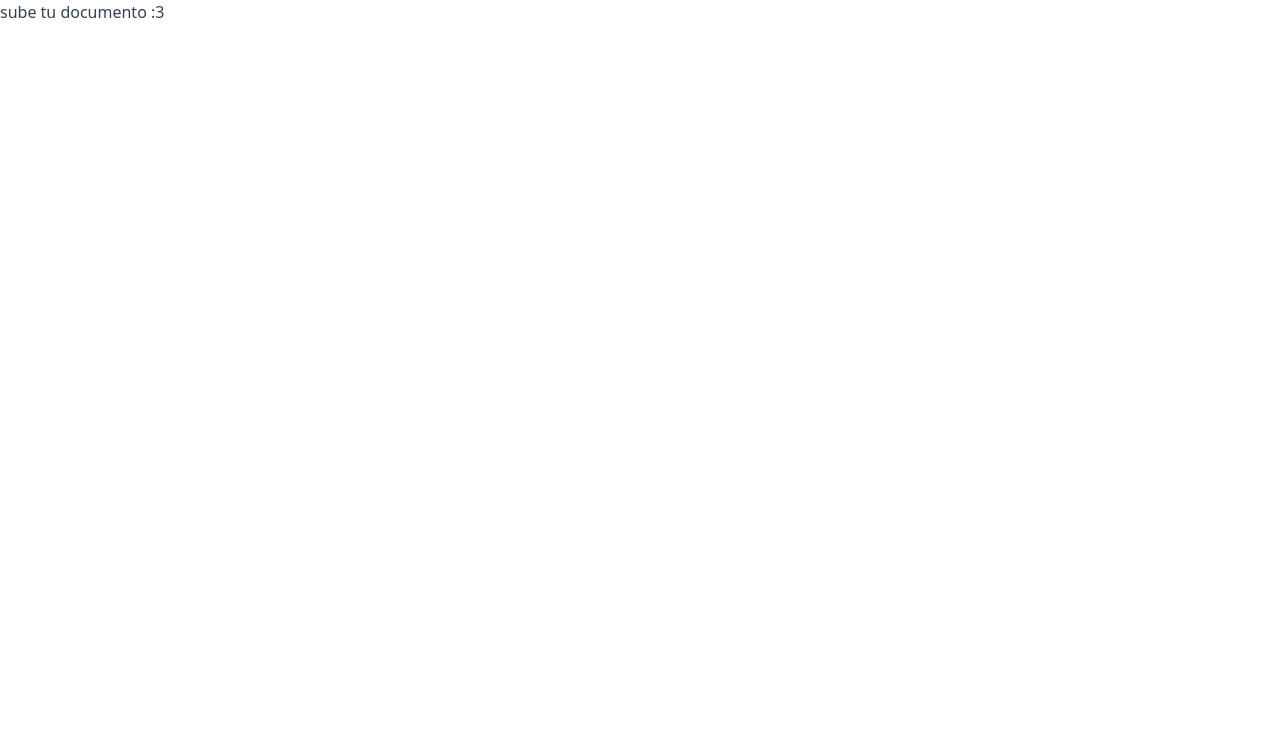
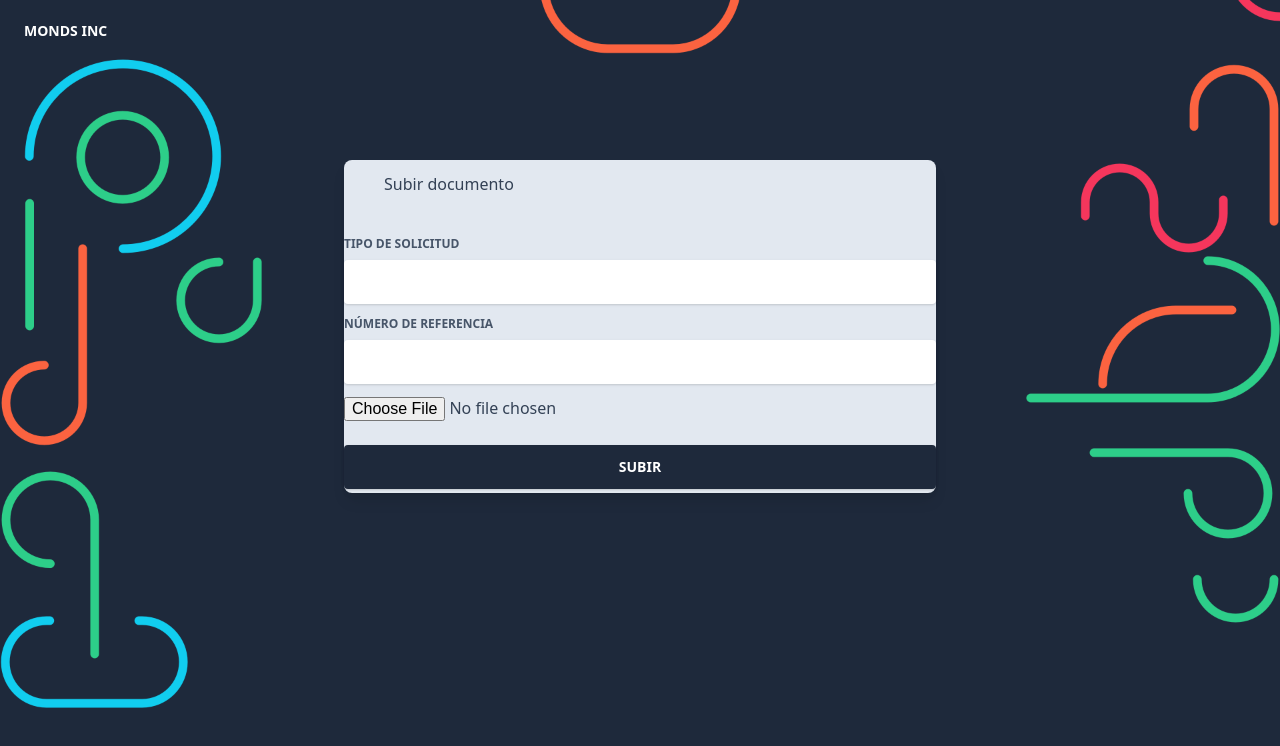
Before and after one commit to SlimShady9/UBOSQUE-INC, a Next.js app in the folder Frontend/: page /user/upload in a window 1280 px wide. Shown: the top 746 px of the page. Built offline with nearby package versions, Linux system fonts and the light colour scheme.

Commit message:
vista de upload con validaciones

```diff
--- a/Frontend/pages/user/upload.js
+++ b/Frontend/pages/user/upload.js
@@ -1,11 +1,61 @@
 import React from "react";
-
+import Auth from "layouts/Auth.js";
 // layout for page
 
 export default function Upload() {
   return (
     <>
-      sube tu documento :3
+     <div className="container mx-auto px-4 h-full">
+        <div className="flex content-center items-center justify-center h-full">
+          <div className="w-full lg:w-6/12 px-4">
+            <div className="relative flex flex-col min-w-0 break-words w-full mb-6 shadow-lg rounded-lg bg-blueGray-200 border-0">
+              <div className="flex-auto px-4 lg:px-10 py-10 pt-0">
+                <div className="text-blueGray-400 text-center mb-3 font-bold"></div>
+                  <h4>Subir documento</h4>
+              </div>
+              <form>
+                <div className="relative w-full mb-3">
+                      <label
+                        className="block uppercase text-blueGray-600 text-xs font-bold mb-2"
+                        htmlFor="grid-password"
+                      >
+                        Tipo de solicitud
+                      </label>
+                      <input name = "solicitud" pattern="[a-zA-ZàáâäãåąčćęèéêëėįìíîïłńòóôöõøùúûüųūÿýżźñçčšžÀÁÂÄÃÅĄĆČĖĘÈÉÊËÌÍÎÏĮŁŃÒÓÔÖÕØÙÚÛÜŲŪŸÝŻŹÑßÇŒÆČŠŽ∂ð ,.'-]{2,48}" required  type="text" className="border-0 px-3 py-3 placeholder-blueGray-300 text-blueGray-600 bg-white rounded text-sm shadow focus:outline-none focus:ring w-full ease-linear transition-all duration-150" />
+                </div>
+
+                <div className="relative w-full mb-3">
+                    <label
+                      className="block uppercase text-blueGray-600 text-xs font-bold mb-2"
+                      htmlFor="grid-password"
+                    >
+                      Número de referencia
+                    </label>
+                    <input name="referencia" pattern={ '((\[[0-9]{1,3}\.[0-9]{1,3}\.[0-9]{1,3}\.[0-9]{1,3}])'}
+                    required  type="number" className="border-0 px-3 py-3 placeholder-blueGray-300 text-blueGray-600 bg-white rounded text-sm shadow focus:outline-none focus:ring w-full ease-linear transition-all duration-150" />
+                </div>
+
+                <div className="relative w-full mb-3">
+                  <input name="archivo"  type="file"  />
+                </div>
+
+                <div className="text-center mt-6">
+                    <button
+                      className="bg-blueGray-800 text-white active:bg-blueGray-600 text-sm font-bold uppercase px-6 py-3 rounded shadow hover:shadow-lg outline-none focus:outline-none mr-1 mb-1 w-full ease-linear transition-all duration-150"
+                      type="submit"
+                    >
+                      Subir
+                    </button>
+                </div>
+
+
+              </form>
+            </div>
+          </div>
+        </div>
+      </div>
     </>
   );
 }
+
+Upload.layout = Auth;
```
